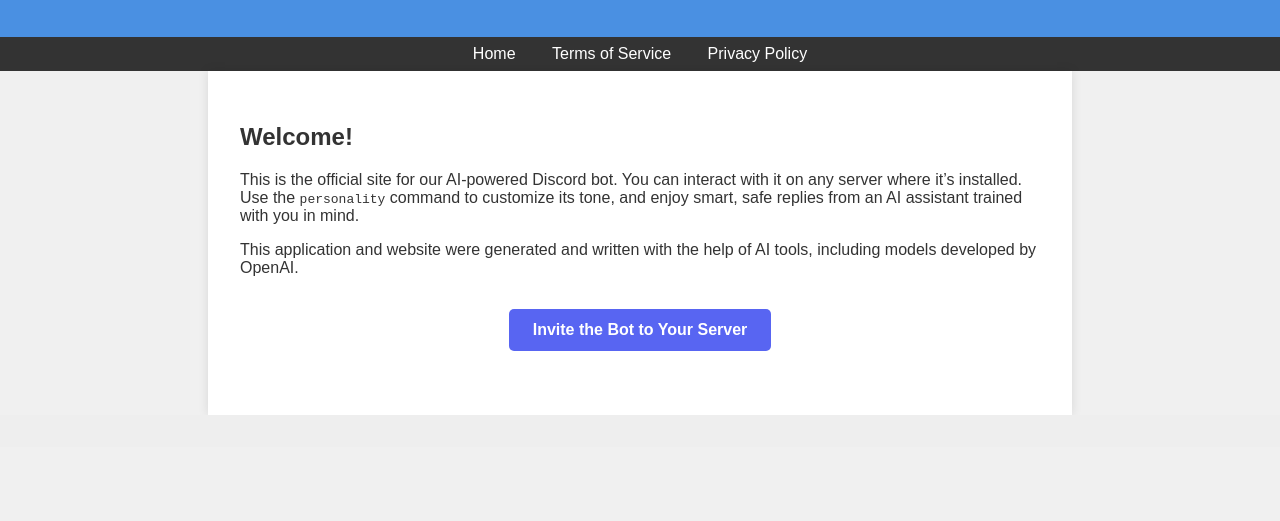
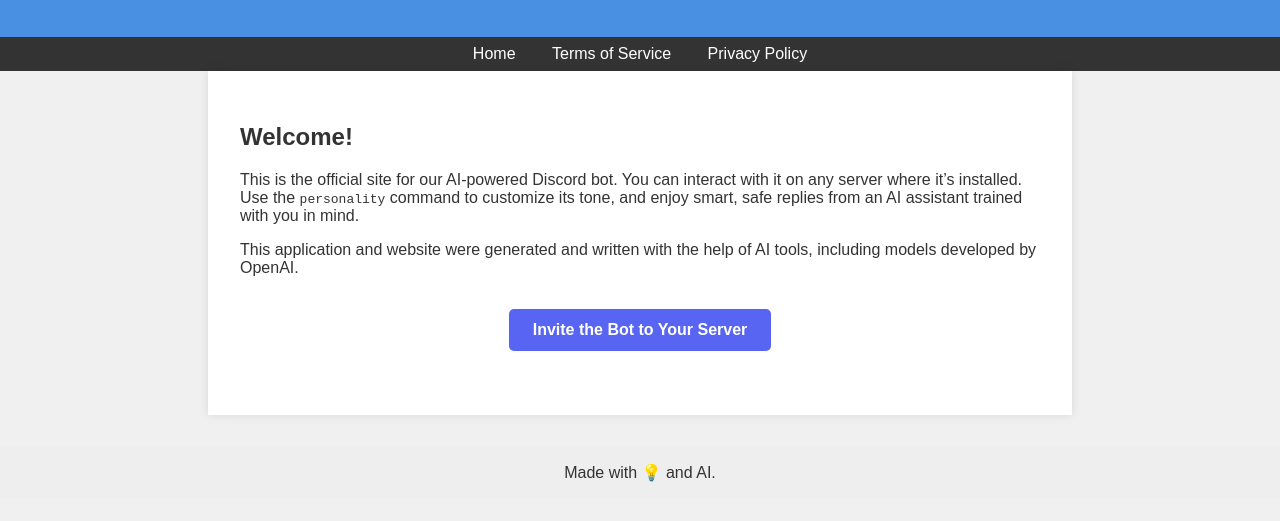
Before and after one commit to aout13/My_AI-Discord_Bot, a plain HTML site: page index.html in a window 1280 px wide. Shown: the part 125-646 px from the top of the page. Drawn offline with Linux system fonts and the light colour scheme.

Commit message:
Update index.html

```diff
--- a/index.html
+++ b/index.html
@@ -59,6 +59,7 @@
       text-align: center;
       padding: 1rem;
       background-color: #eee;
+      margin-top: 2rem;
     }
   </style>
 </head>
@@ -86,6 +87,7 @@
   </main>
 
   <footer>
-
+   Made with 💡 and AI.
+  </footer>
 </body>
 </html>
```
